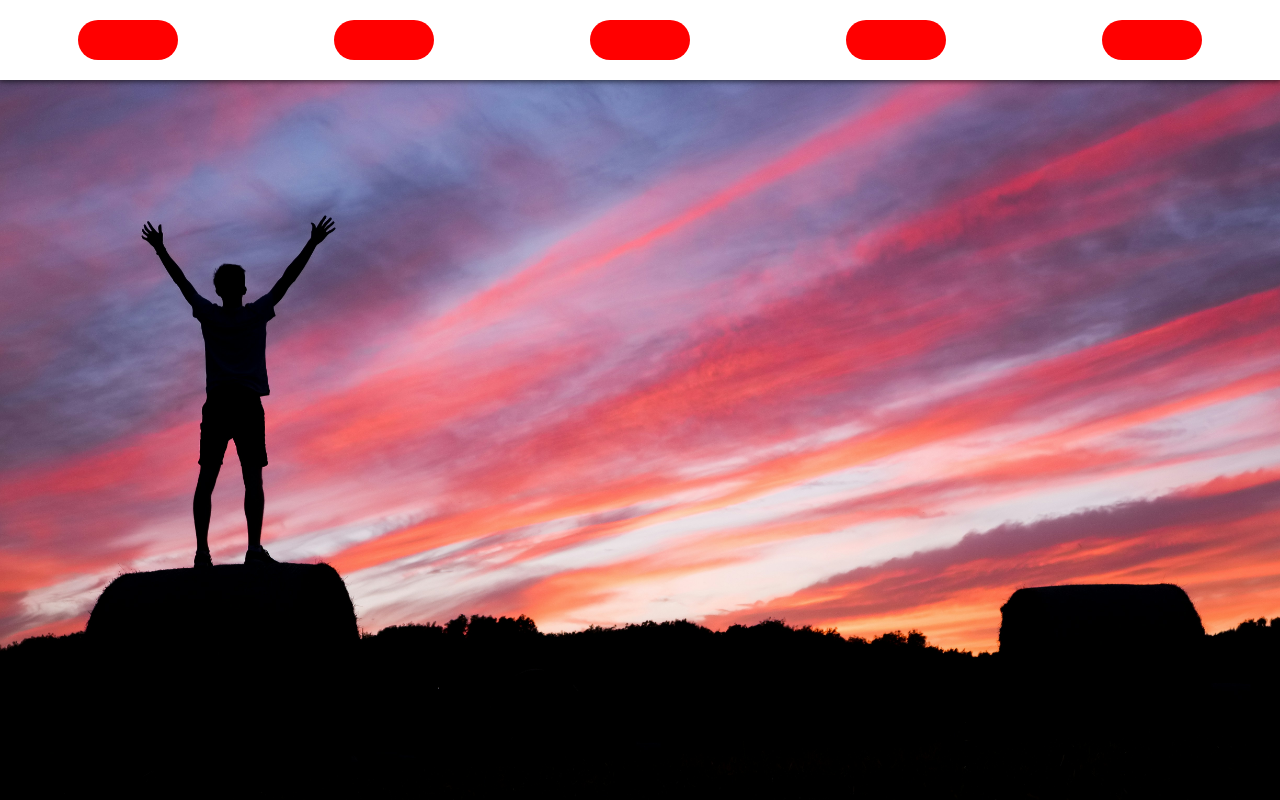
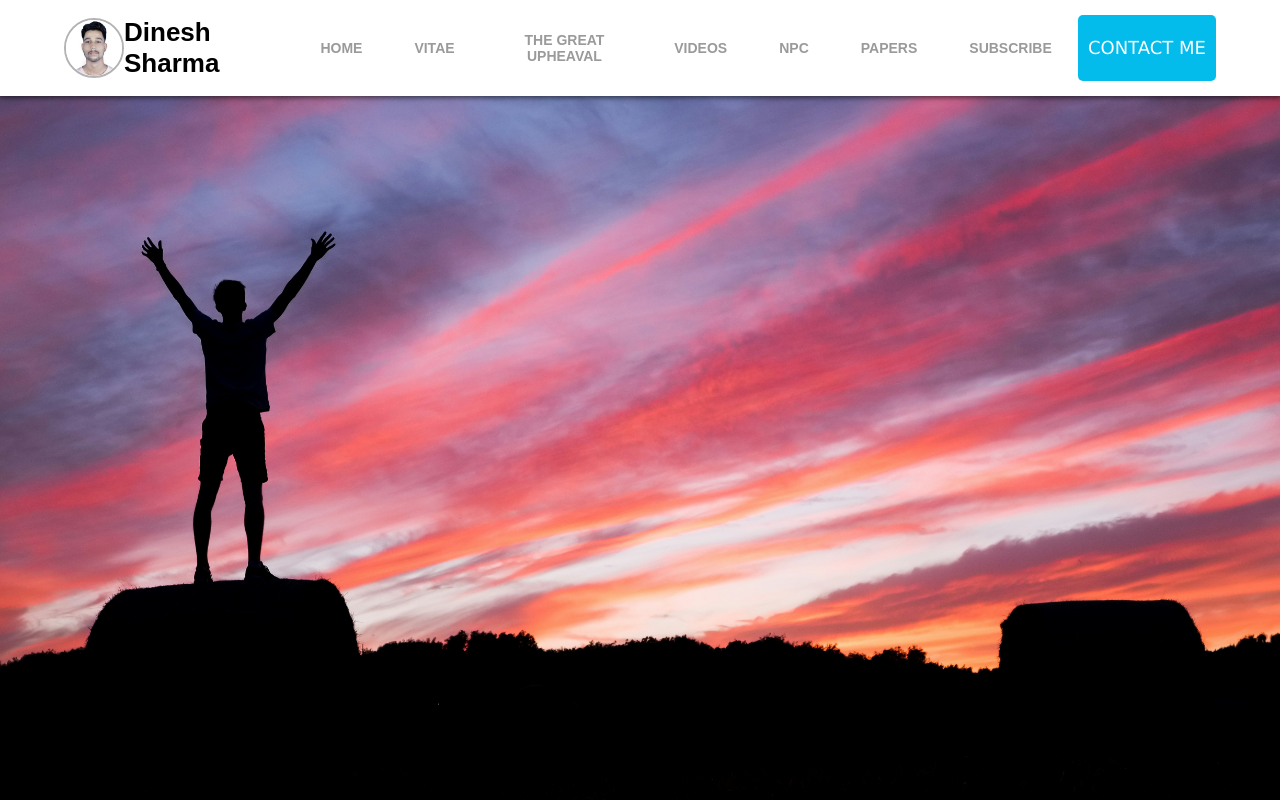
Before and after one commit to dineshsharma-np/portfolio, a plain HTML site: page index.html in a window 1280 px wide. Shown: the top 800 px of the page. Drawn offline with Linux system fonts and the light colour scheme.

Commit message:
Navigation bar imporved

```diff
--- a/index.html
+++ b/index.html
@@ -7,15 +7,30 @@
     <link rel="stylesheet" href="style.css">
 </head>
 <body>
+    <div class="navCover">
         <nav>
+            <div class="right">
+              <img id="prof" src="prof.jpg" alt="profile">
+           <span>Dinesh Sharma</span>
+
+            </div>
             <ul>
-            <li></li>
-            <li></li>
-            <li></li>
-            <li></li>
-            <li></li>
+                <li>Home</li>
+                <li>Vitae</li>
+                <li>The Great upheaval</li>
+                <li>Videos</li>
+                <li>NPC</li>
+                <li>Papers</li>
+                <li>Subscribe</li>
             </ul>
+            <div class="left" style="width: 12%; height: 100%; align-content: center">
+
+                <div class="contact">Contact Me</div>
+
+            </div>
         </nav>
+
+    </div>
 <main>
     <div class="image-slideshow">
         <img src="red_sky.jpg" >
@@ -44,6 +59,8 @@
         <p>&quot;Social progress can be pursued even in the absence of high GDP. That is the story of Nepal&quot;</p>
     </div>
     <div class="videos">
+        <div class="vCover">
+
             <div class="vid"></div>
             <div class="vid"></div>
             <div class="vid"></div>
@@ -51,6 +68,8 @@
             <div class="vid"></div>
             <div class="vid"></div>
 
+        </div>
+        <div class="allVideos">View all videos</div>
     </div>
     <footer>
         <div class="rights">
--- a/script.js
+++ b/script.js
@@ -5,7 +5,7 @@ window.onscroll = function(){
 };
 
 function scrollFunction(){
-    if(document.body.scrollTop >50 || document.documentElement.scrollTop >50){
+    if(document.body.scrollTop >800 || document.documentElement.scrollTop >800){
         back_to_top.style.display = "block";
     }
     else{
--- a/style.css
+++ b/style.css
@@ -2,6 +2,7 @@
     margin: 0;
     padding: 0;
     box-sizing: border-box;
+    scrollbar-width: none;
 }
 
 
@@ -19,17 +20,103 @@ main {
 
 
 }
+.navCover{
+    width: 100vw;
+    display: flex;
+    justify-content: center;
+    align-items: center;
+    background-color: rgba(255, 255, 255, 0.933);
+    position: sticky;
+    top: 0;
+    z-index: 50;
+    box-shadow: 0px 1px 5px 1px rgba(0, 0, 0, 0.563);
+    overflow: hidden;
+}
 
 nav {
     display: flex;
     align-items: center;
-    position: sticky;
-    top: 0;
-    z-index: 50;
-    width: 100vw;
-    height: 10vh;
-    background-color: rgba(255, 255, 255, 0.949);
-    box-shadow: 0px 1px 5px 1px rgba(0, 0, 0, 0.563);
+    justify-content: space-between;
+    width: 90%;
+    height: 12vh;
+    /* background-color: rgba(255, 255, 255, 0.949); */
+}
+.right{
+    /* background-color: blue; */
+    cursor: pointer;
+    width: 20%;
+    height: 70%;
+    display: flex;
+    justify-content: space-between;
+    align-items: center;
+
+}
+.right span{
+    /* margin-right: 10px; */
+    padding-right: 10px;
+    font-size: 26px;
+    font-family:sans-serif;
+    font-weight: bold;
+}
+#prof{
+    width: 60px;
+    height: 60px;
+    border: 2px solid rgb(179, 179, 179);
+    border-radius: 50%;
+}
+
+ul {
+    height: 55%;
+    width: 50%;
+    display: flex;
+    align-items: center;
+    justify-content: center;
+    /* background-color: white; */
+    flex-grow: 1;
+    /* background-color: aquamarine; */
+
+}
+
+
+ul li {
+    font-weight: 600;
+    font-family:sans-serif;
+    text-transform: uppercase;
+    margin: 0px 1px;
+    list-style-type: none;
+    height:100%;
+  font-size: 14px;
+    border-radius:5px;
+    padding: 0px 25px;
+    text-align: center;
+    align-content: center;
+    border-radius: 5px;
+    color: #9a9a9a;
+    transition: 100ms all ease-in-out;
+}
+
+ul li:hover {
+    cursor: pointer;
+    background-color: #00bbec;
+    color: white;
+}
+.contact{
+    font-family:Verdana, Geneva, Tahoma, sans-serif;
+    border-radius: 5px;
+    align-content: center;
+    text-align: center;
+    padding: 0px 5px;
+    height: 68%;
+    font-size: 18px;
+    font-style: bold;
+    color: white;
+    /* background-color: red; */
+    text-transform:uppercase;
+    background-color: #03bceb;
+    cursor:pointer;
+}
+.contact:hover{
+    background-color: #08ceff;
 }
 .image-slideshow {
     /* display: none; */
@@ -40,13 +127,15 @@ nav {
     overflow: hidden;
     box-sizing: border-box;
 }
+
 .image-slideshow img {
     width: 100%;
     height: 100%;
     object-fit: cover;
 
 }
-.info{
+
+.info {
     background-color: white;
     padding-top: 100px;
     width: 100%;
@@ -55,35 +144,21 @@ nav {
     justify-content: center;
     flex-direction: column;
 }
-.info h1{
+
+.info h1 {
     /* background-color: red; */
     font-size: 80px;
 }
-.info .para{
+
+.info .para {
     padding: 20px 15vw;
     font-size: 1.9rem;
     /* background-color: #1c96e8; */
 }
-ul{
-    width: 100%;
-    display: flex;
-    align-items: center;
-    justify-content: space-around;
-    /* background-color: white; */
 
-}
-ul li{
-    list-style-type:none;
-    width: 100px;
-    height:40px;
-    background-color: red;
-    border-radius: 20px;
-}
-ul li:hover{
-    cursor: pointer;
-    background-color: green;
-}
-.slogan{
+
+
+.slogan {
     height: 85vh;
     display: flex;
     align-items: center;
@@ -92,32 +167,63 @@ ul li:hover{
     /* background-color: transparent; */
     /* background-color: #1c96e88a; */
 }
-.slogan p{
+
+.slogan p {
     max-width: 50%;
     font-size: 50px;
     color: white;
-    text-align:center;
+    text-align: center;
     font-family: 'Lucida Sans', 'Lucida Sans Regular', 'Lucida Grande', 'Lucida Sans Unicode', Geneva, Verdana, sans-serif;
     text-shadow: 1px 1px 1px rgb(255, 0, 0);
 }
 
-.videos{
+.videos {
     width: 100%;
+    background-color: white;
+    display: flex;
+    flex-direction: column;
+    justify-content: center;
+    align-items: center;
 
-    background-color: white;
-    padding: 2% 5%;
-    display: flex;
-    justify-content:center;
-    align-items:center;
-    flex-wrap: wrap;
 
 }
-.vid{
+
+.vCover {
+    display: flex;
+    justify-content: space-around;
+    align-items: center;
+    flex-wrap: wrap;
+    width: 85%;
+    /* background-color: yellow; */
+}
+
+.vid {
     background-color: red;
     border: 2px solid black;
-    width: 50vh;
+    width: 45vh;
     height: 30vh;
     margin: 40px;
+    /* margin: 20px 0px; */
+
+}
+
+.allVideos {
+    margin: 40px;
+    width: 80%;
+    text-align: center;
+    align-content: center;
+    height: 60px;
+    /* background-color: rgb(159, 139, 139); */
+    color: gray;
+    font-weight: bold;
+    border: 1px solid rgba(128, 128, 128, 0.619);
+    border-radius: 10px;
+    cursor: pointer;
+}
+.allVideos:hover{
+    background-color: #00a9d4;
+    color: white;
+    border: none;
 }
 
 @media only screen and (max-width: 1400px) {
@@ -127,10 +233,11 @@ ul li:hover{
         height: 50vh;
     }
 }
-  footer{
+
+footer {
     width: 100%;
     height: 15vh;
-    background-color: rgb(30, 92, 113);
+    background-color: #008080;
     display: flex;
     justify-content: space-between;
     align-items: center;
@@ -138,17 +245,19 @@ ul li:hover{
 
 }
 
-  .rights{
+.rights {
     /* background-color: blue; */
     width: 400px;
 
 }
-.rights p{
-    font-size: 30px;
+
+.rights p {
+    font-size: 20px;
     color: rgb(210, 210, 210);
 
 }
-  .social{
+
+.social {
     /* background-color: rgb(34, 255, 0); */
     display: flex;
     align-items: center;
@@ -156,23 +265,25 @@ ul li:hover{
     width: 400px;
 }
 
-  .social svg{
+.social svg {
     margin-left: 20px;
     padding: 1px;
-    background-color: white;
+    background-color: rgb(184, 184, 184);
     border-radius: 50%;
     /* background-color: rgb(30, 92, 113); */
-    fill: rgb(30, 92, 113);;
+    fill: #008080;
+    ;
 }
 
-  .social svg:hover{
+.social svg:hover {
 
     cursor: pointer;
     padding: 0px;
     background-color: #1c96e8;
     fill: white;
 }
-  #back-to-top{
+
+#back-to-top {
     display: none;
     background-color: #00a9d4;
     height: 50px;
@@ -188,6 +299,6 @@ ul li:hover{
     cursor: pointer;
 }
 
-  #back-to-top:hover{
-    background-color:#0494b8 ;
+#back-to-top:hover {
+    background-color: #0494b8;
 }
```
Also changed, not shown: prof.jpg (added). Lines whose indentation alone changed are shown as unchanged.
